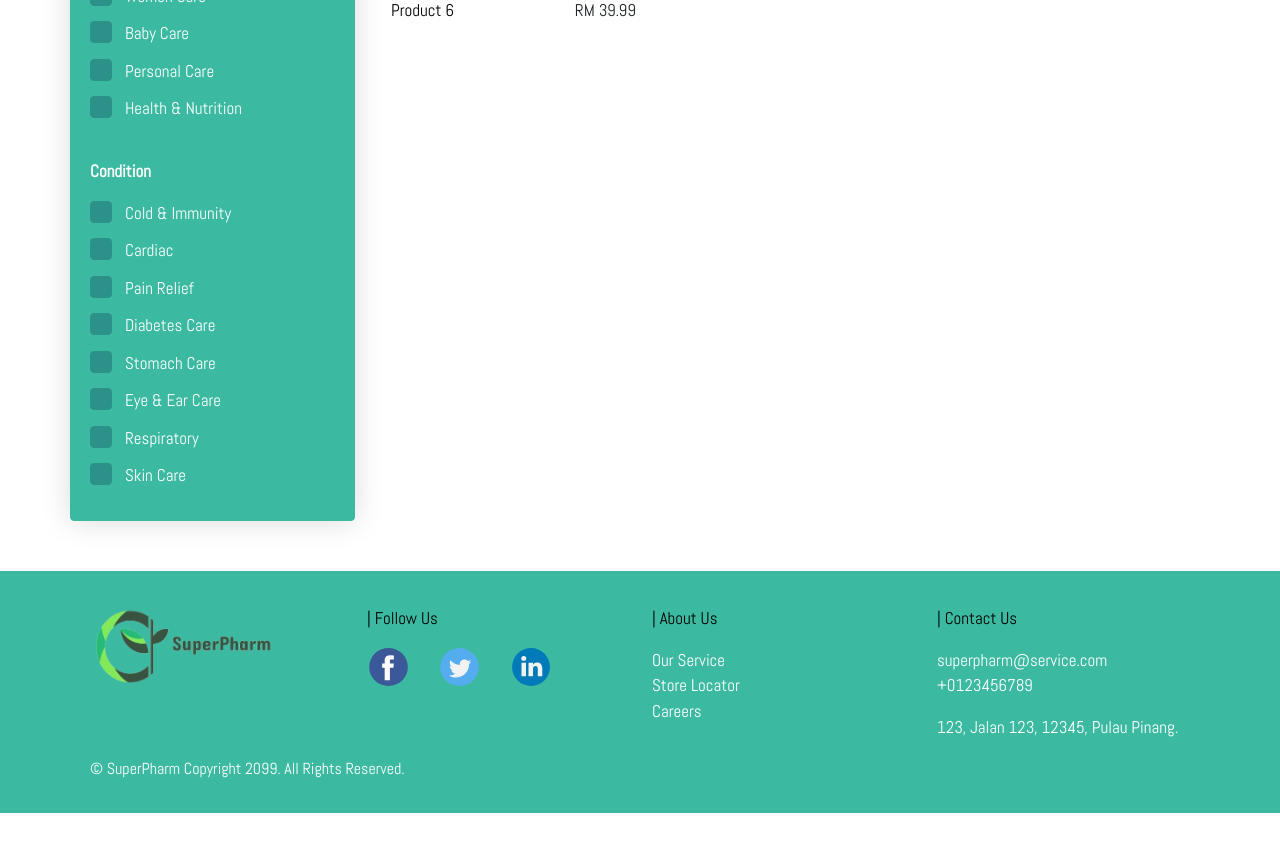
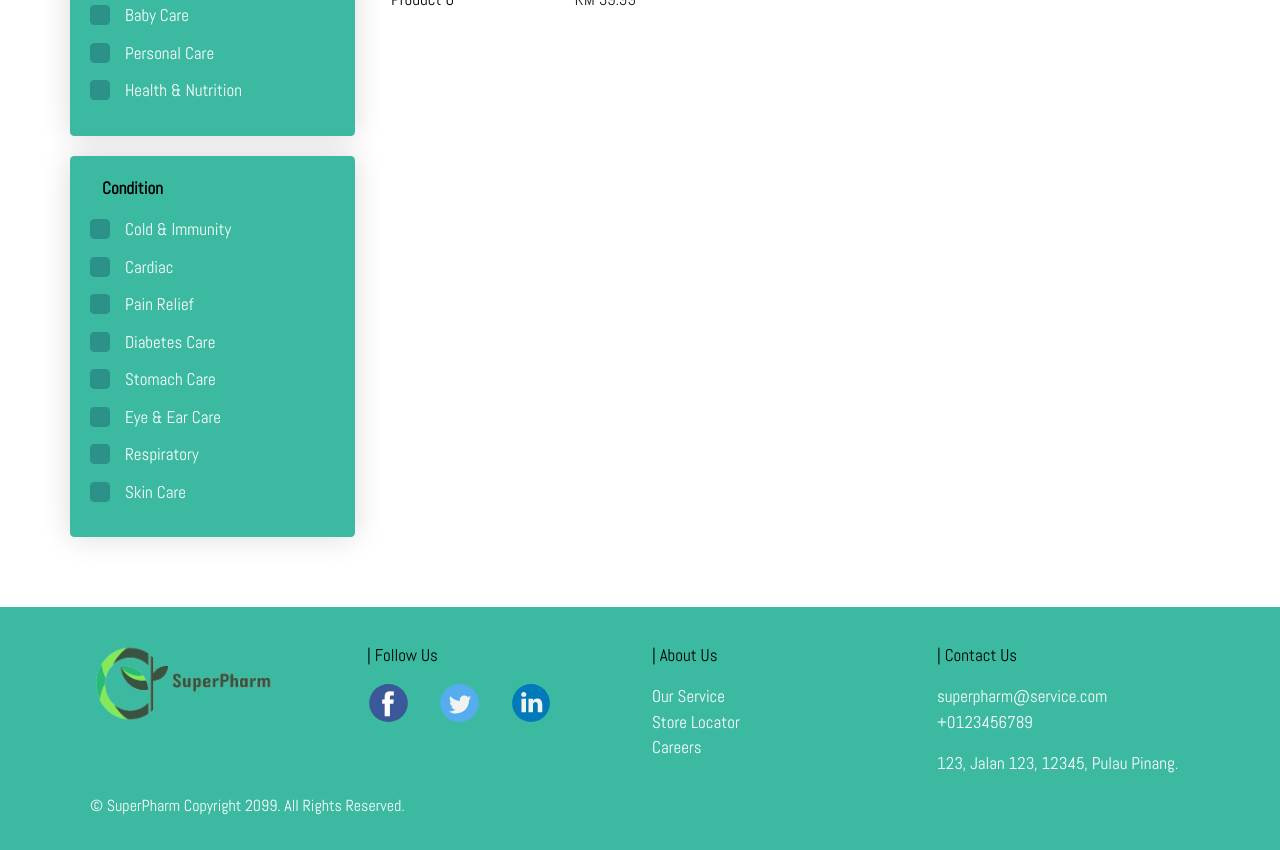
Before and after one commit to aishapeng/SuperPharm, a PHP site: page /product.php?catid=1 in a window 1280 px wide. Shown: the part 753-1603 px from the top of the page. Before the commit the page ends 1566 px from the top, so only its background shows below. Run offline with PHP 8.4, Linux system fonts and the light colour scheme; data comes from the database, SQL or seed files in the repository; some libraries are stand-ins or nearby versions.

Commit message:
product page layout

```diff
--- a/superpharm/product.php
+++ b/superpharm/product.php
@@ -31,16 +31,17 @@ include('head.html'); ?>
     <div class="container mt-20">
         <div class="row">
             <!------- Filter ------->
-            <div class="filter col-5 col-md-3">
-                <h4 class="center">Filter</h4>
-                <hr>
-                    <p class="b">Price</p>
+            <div class="col-5 col-md-3">
+                <div class="row filter">
+                    <p class="b black">Price</p>
                     <div class="slidecontainer">
                         <input type="range" min="1" max="100" value="50" class="slider" id="myRange">
                     </div><br>
                     <p class="center">RM xxx</p>
-                <br>
-                    <p class="b">Brand</p>
+                    <br>
+                </div>
+                <div class="row filter">
+                    <p class="b black">Brand</p>
                     <?php
                         $query = mysqli_query($sql, "SELECT category_name FROM category LIMIT 13,17");
                         if(mysqli_num_rows($query) > 0) {
@@ -51,8 +52,9 @@ include('head.html'); ?>
                                     </label>';
                             }
                     } ?>
-                <br>
-                    <p class="b">Category</p>
+                </div>
+                <div class="row filter">
+                    <p class="b black">Category</p>
                     <?php
                         $query = mysqli_query($sql, "SELECT category_name FROM category LIMIT 0,5");
                         if(mysqli_num_rows($query) > 0) {
@@ -63,8 +65,9 @@ include('head.html'); ?>
                                     </label>';
                             }
                     }?>
-                <br>
-                    <p class="b">Condition</p>
+                </div>
+                <div class="row filter">
+                    <p class="b black">Condition</p>
                     <?php
                         $query = mysqli_query($sql, "SELECT category_name FROM category LIMIT 5,8");
                         if(mysqli_num_rows($query) > 0) {
@@ -75,6 +78,7 @@ include('head.html'); ?>
                                     </label>';
                             }
                     }?>
+                </div>
             </div>
             <!-------- Filter -------->
 
--- a/superpharm/style.css
+++ b/superpharm/style.css
@@ -685,6 +685,7 @@ ul.breadcrumb li a:hover {
   background-color: #3cbaa1;
   color: white;
   padding: 20px;
+  margin-bottom: 20px;
   border-radius: .25em;
   box-shadow: 0 0 30px rgba(0, 0, 0, 0.15);
 }
@@ -723,8 +724,10 @@ ul.breadcrumb li a:hover {
 .sort-container {
   background-color: #3cbaa1;
   color: white;
-  padding: 10px;
+  padding: 5px;
   border-radius: .25em;
+  font-size: 16px;
+  box-shadow: 0 0 30px rgba(0, 0, 0, 0.15);
 }
 
 .login-register {
@@ -1206,10 +1209,10 @@ p.align-right {
 /* Create a custom checkbox */
 .checkmark {
   position: absolute;
-  top: 0;
+  top: 2px;
   left: 0;
-  height: 22px;
-  width: 22px;
+  height: 20px;
+  width: 20px;
   background-color: #2c9189;
   border-radius: .25em;
 }
```
